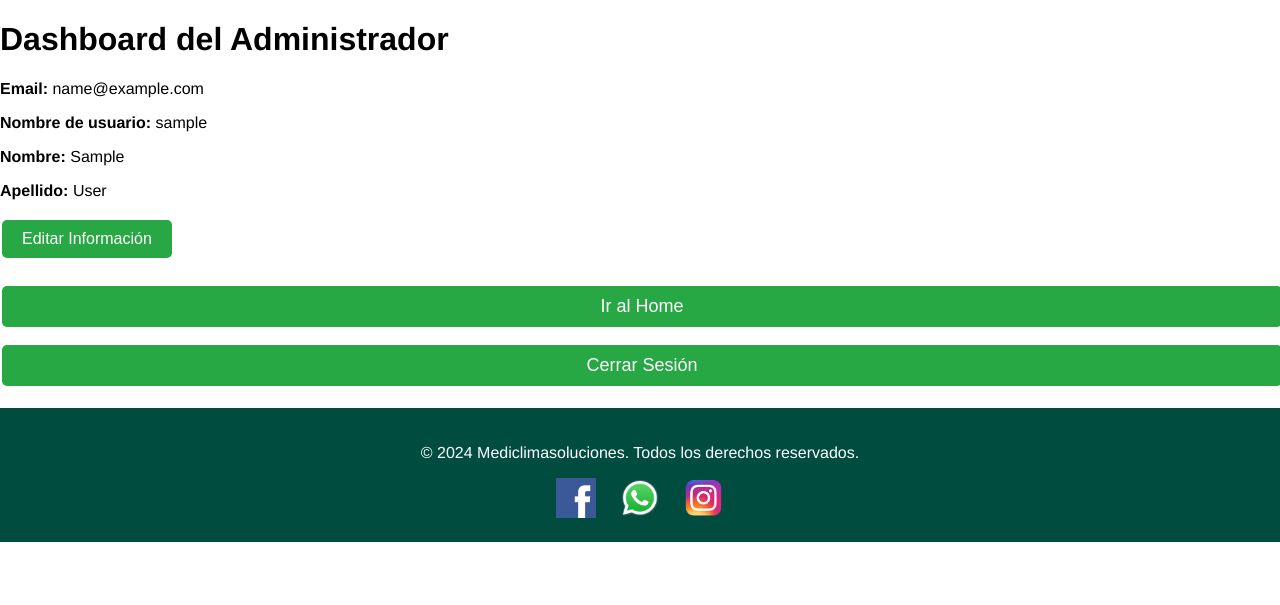
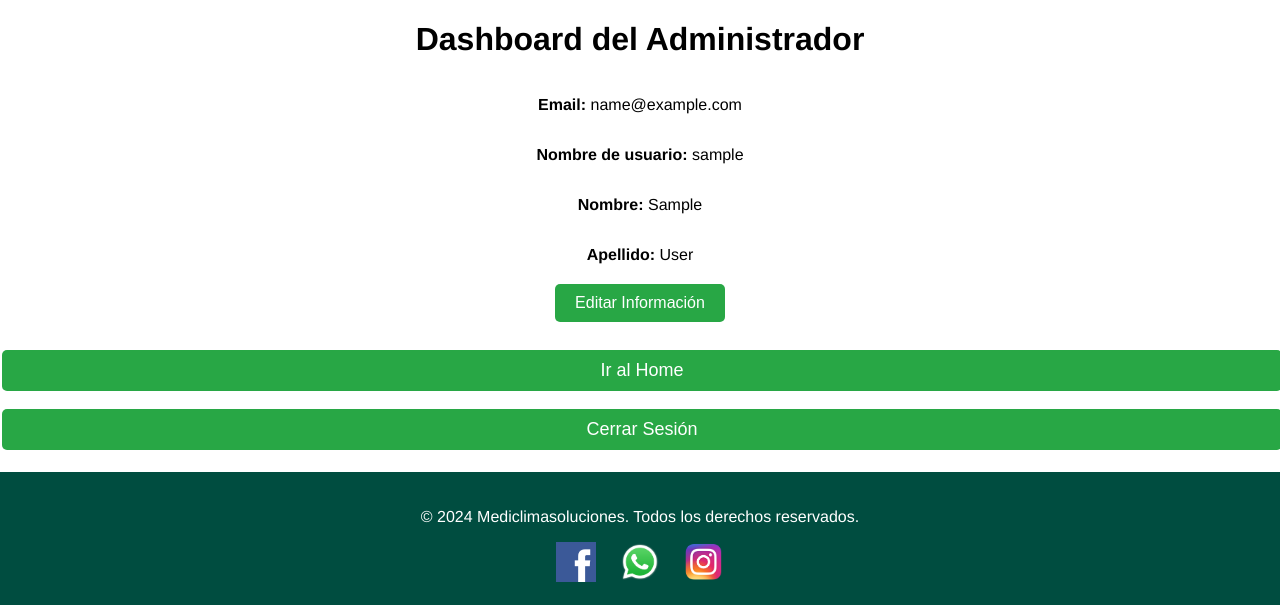
Before and after one commit to hknign/mediclimasoluciones, a Django app: page /admin-dashboard/ in a window 1280 px wide. Shown: the part 121-726 px from the top of the page. Run offline with Django 5.2, Linux system fonts and the light colour scheme; the visitor is signed in with stand-in values (Sample User, id 1).

Commit message:
Update admin_dashboard.html

```diff
--- a/ainilebust/templates/admin_dashboard.html
+++ b/ainilebust/templates/admin_dashboard.html
@@ -242,7 +242,12 @@
         .dropdown:hover .dropdown-options {
             display: block;
         }
-
+        .container {
+            display: flex;
+            flex-direction: column;
+            align-items: center;
+            justify-content: center;
+        }
     </style>
 </head>
 <body>
@@ -294,26 +299,28 @@
         </ul>
     </nav>
 
-<h1>Dashboard del Administrador</h1>
+<h1 style="text-align: center;">Dashboard del Administrador</h1>
 
 <!-- Muestra los datos del usuario -->
-<div>
+<div class="container">
     <p><strong>Email:</strong> {{ user.email }}</p>
     <p><strong>Nombre de usuario:</strong> {{ user.username }}</p>
     <p><strong>Nombre:</strong> {{ user.first_name }}</p>
     <p><strong>Apellido:</strong> {{ user.last_name }}</p>
 
-    <button onclick="showEditForm()">Editar Información</button>
+    <button onclick="showEditForm()" style="text-align: center;">Editar Información</button>
 </div>
 
 <!-- Formulario de edición (oculto inicialmente) -->
 <div id="editForm" style="display: none;">
+    <div class="container">
         <form method="post">
             {% csrf_token %}
             {{ form.as_p }}
             <button type="submit" onclick="return confirm('¿Estás seguro de que deseas editar tus datos?');">Confirmar Edición</button>
             <button type="button" onclick="hideEditForm()">Cancelar</button>
         </form>
+    </div>
 </div>
 
 <!-- Botón para ir a la página principal -->
```
Lines whose indentation alone changed are shown as unchanged.
